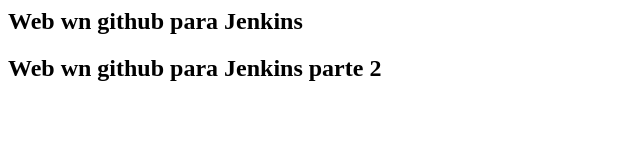
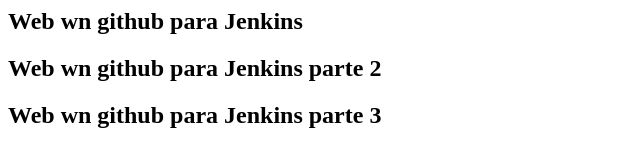
Before and after one commit to Chexu28/aula7jenkins, a plain HTML site: page index.html in a window 1280 px wide. Shown: the whole page, without its empty margins (0-640 px from the left). Drawn offline with Linux system fonts and the light colour scheme.

Commit message:
Update index.html

```diff
--- a/index.html
+++ b/index.html
@@ -4,5 +4,6 @@
   <body>
     <h2>Web wn github para Jenkins</h2>
     <h2>Web wn github para Jenkins parte 2</h2>
+    <h2>Web wn github para Jenkins parte 3</h2>
   </body>
 </html>
```
